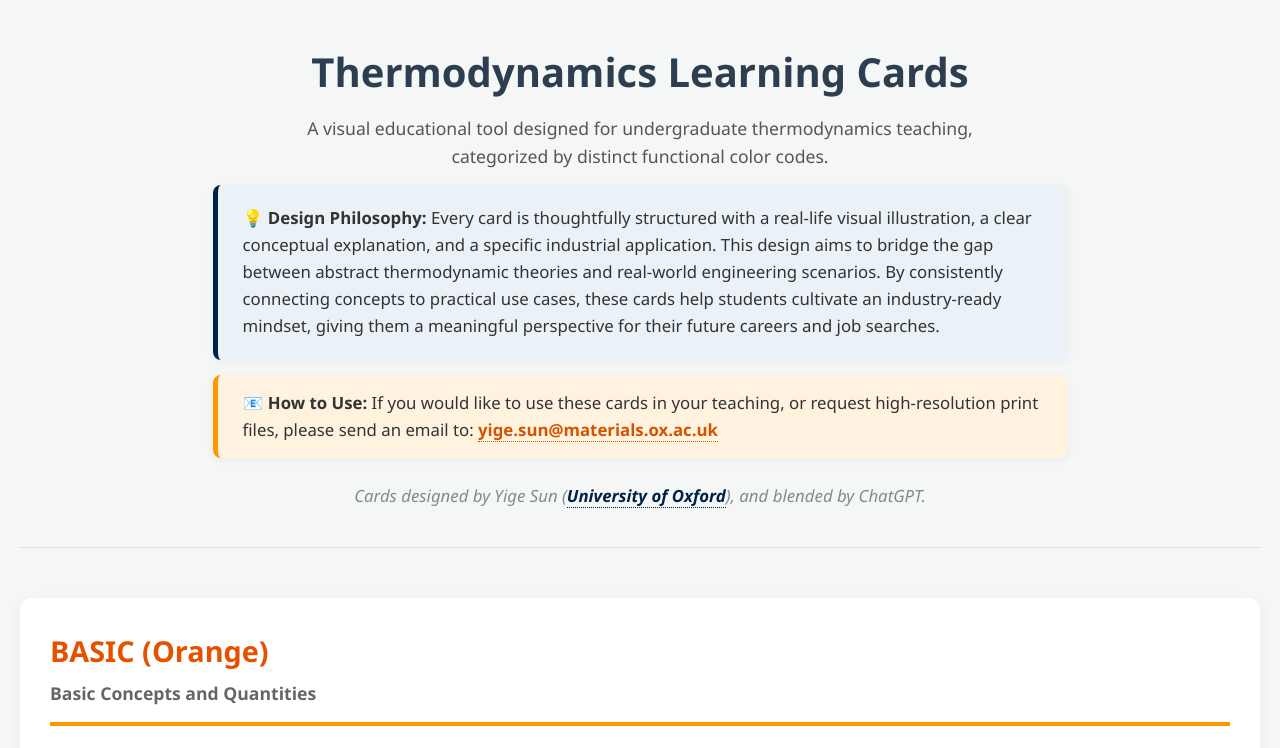
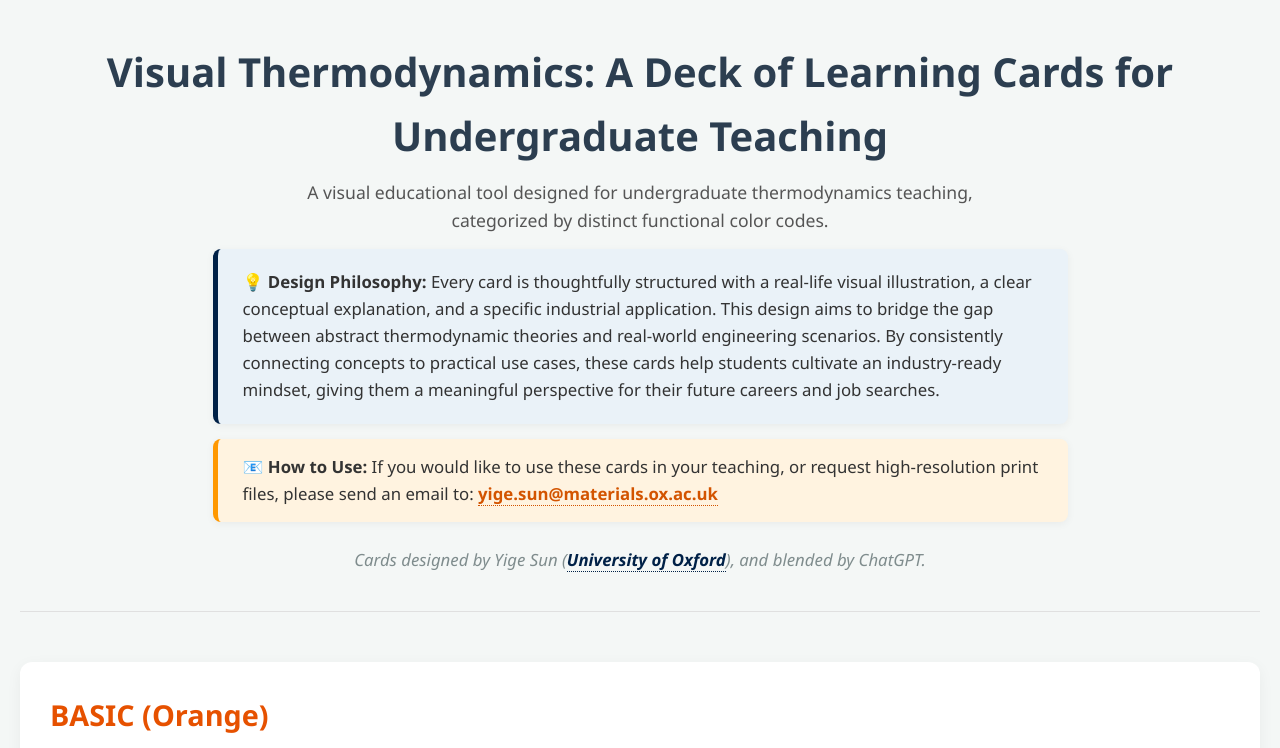
Before and after one commit to hzgezi-lynette/Thermodynamics-teaching-materials, a plain HTML site: page index.html in a window 1280 px wide. Shown: the top 748 px of the page. Drawn offline with Linux system fonts and the light colour scheme; grey boxes are pictures that could not be loaded.

Commit message:
Update index.html

```diff
--- a/index.html
+++ b/index.html
@@ -180,7 +180,7 @@
 <body>
 
     <header>
-        <h1>Thermodynamics Learning Cards</h1>
+        <h1>Visual Thermodynamics: A Deck of Learning Cards for Undergraduate Teaching</h1>
         <p class="description">A visual educational tool designed for undergraduate thermodynamics teaching, categorized by distinct functional color codes.</p>
 
         <div class="pedagogy">
```
